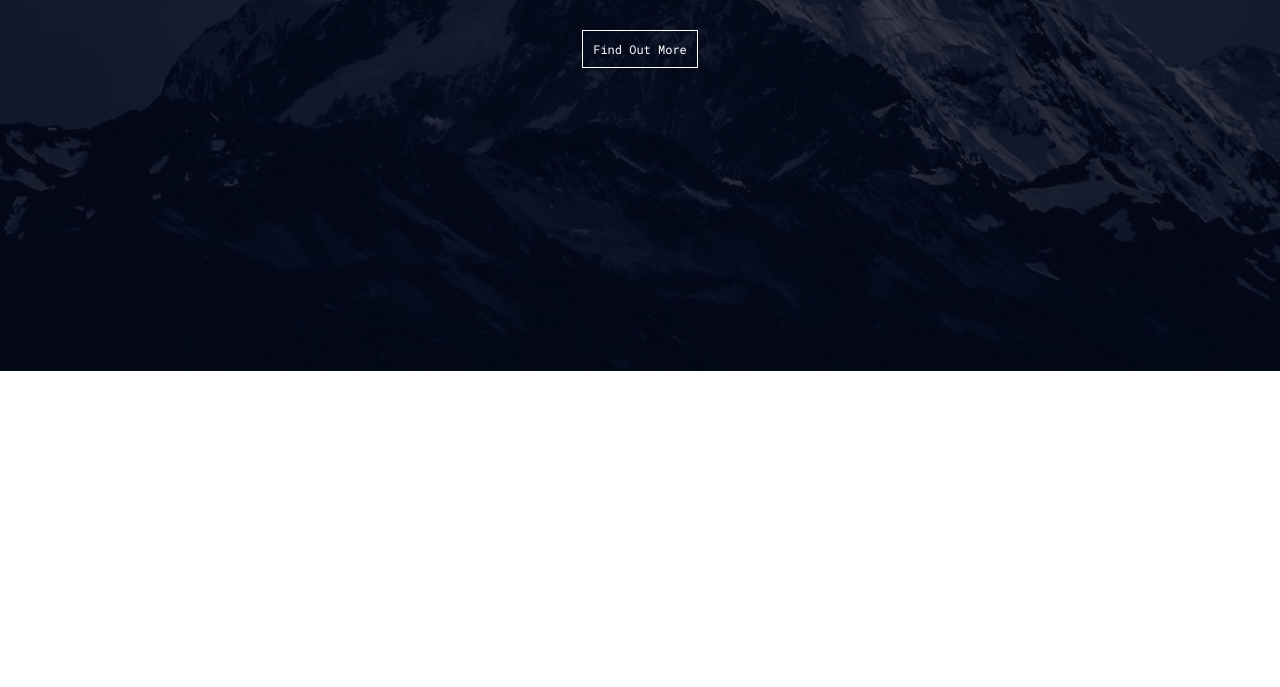
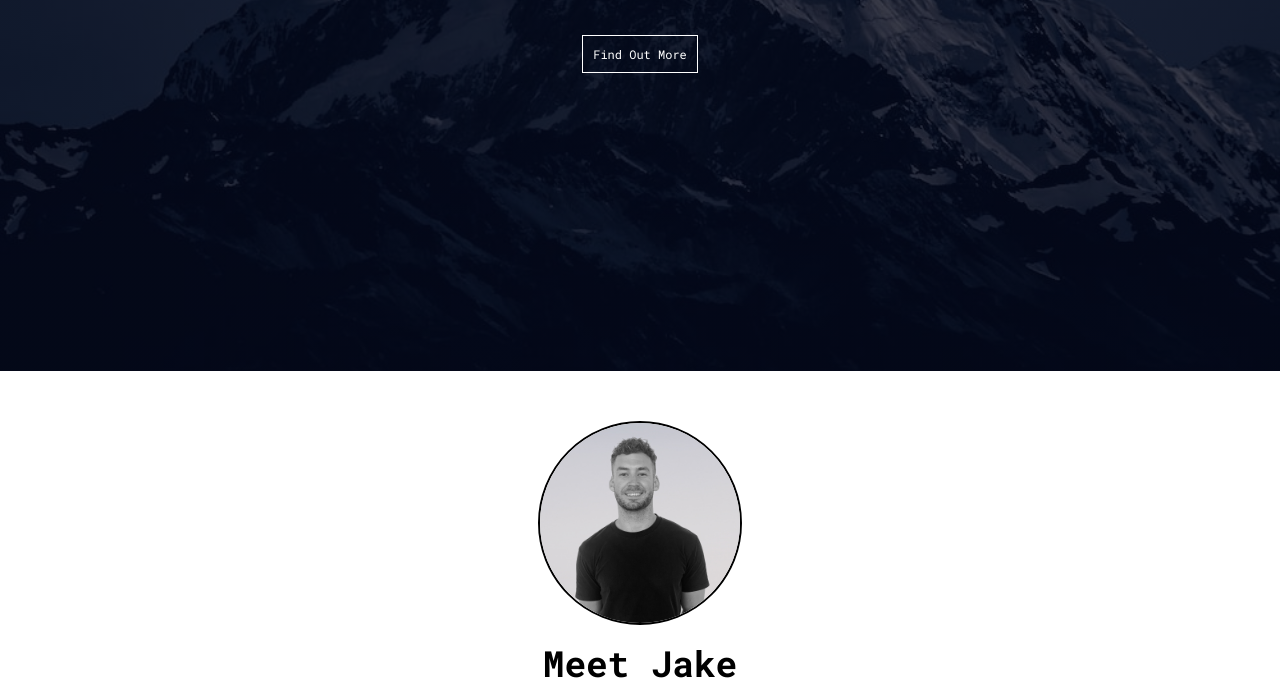
Before and after one commit to Jaxxis/my-website-project, a plain HTML site: page index.html in a window 1280 px wide. Shown: the part 429-1116 px from the top of the page. Before the commit the page ends 800 px from the top, so only its background shows below. Drawn offline with Linux system fonts and the light colour scheme.

Commit message:
addedabout section, image and h1

```diff
--- a/index.html
+++ b/index.html
@@ -27,5 +27,12 @@
             <a href="" class="find-out-more-button">Find Out More</a>
         </section>
     </header>
+    <!--  ABOUT SECTION -->
+    <main class="about">
+        <img src="Assets/Jake_Profile.jpg" alt="Jakes Headshot">
+        <h1>Meet Jake</h1>
+
+
+    </main>
   </body>
 </html>
--- a/style.css
+++ b/style.css
@@ -79,3 +79,23 @@ nav img{
     background: black;
     transition: .05s;
 }
+
+/* ABOUT SECTION */
+
+.about{
+    width:100%;
+    margin:auto;
+    text-align: center;
+    padding-top: 50px;
+}
+img{
+    width: 200px;
+    height:200px;
+    border: solid 2px black;
+    border-radius: 200px;
+}
+h1{
+    font-size: 36px;
+    font-weight: 600;
+    padding-top: 10px;
+}
```
Also changed, not shown: Assets/Jake_Profile.jpg (added), 1 other file.
